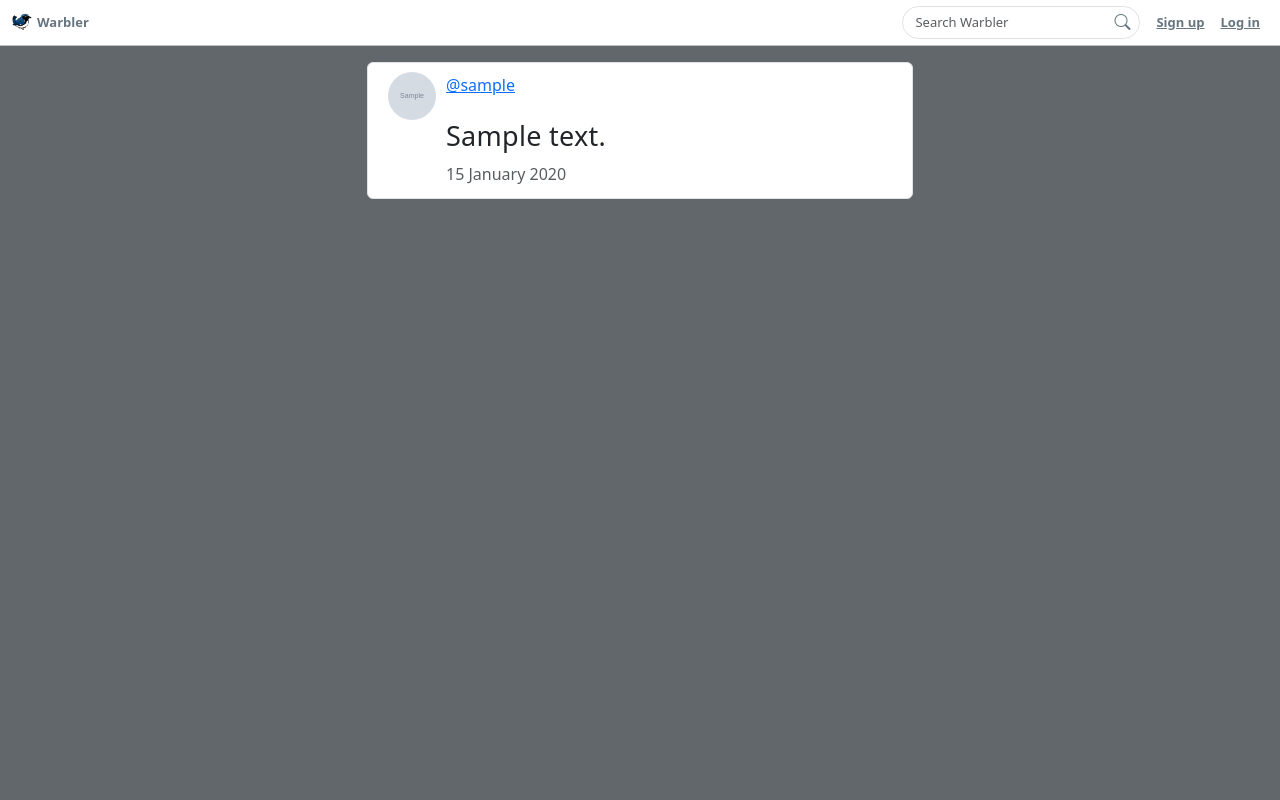
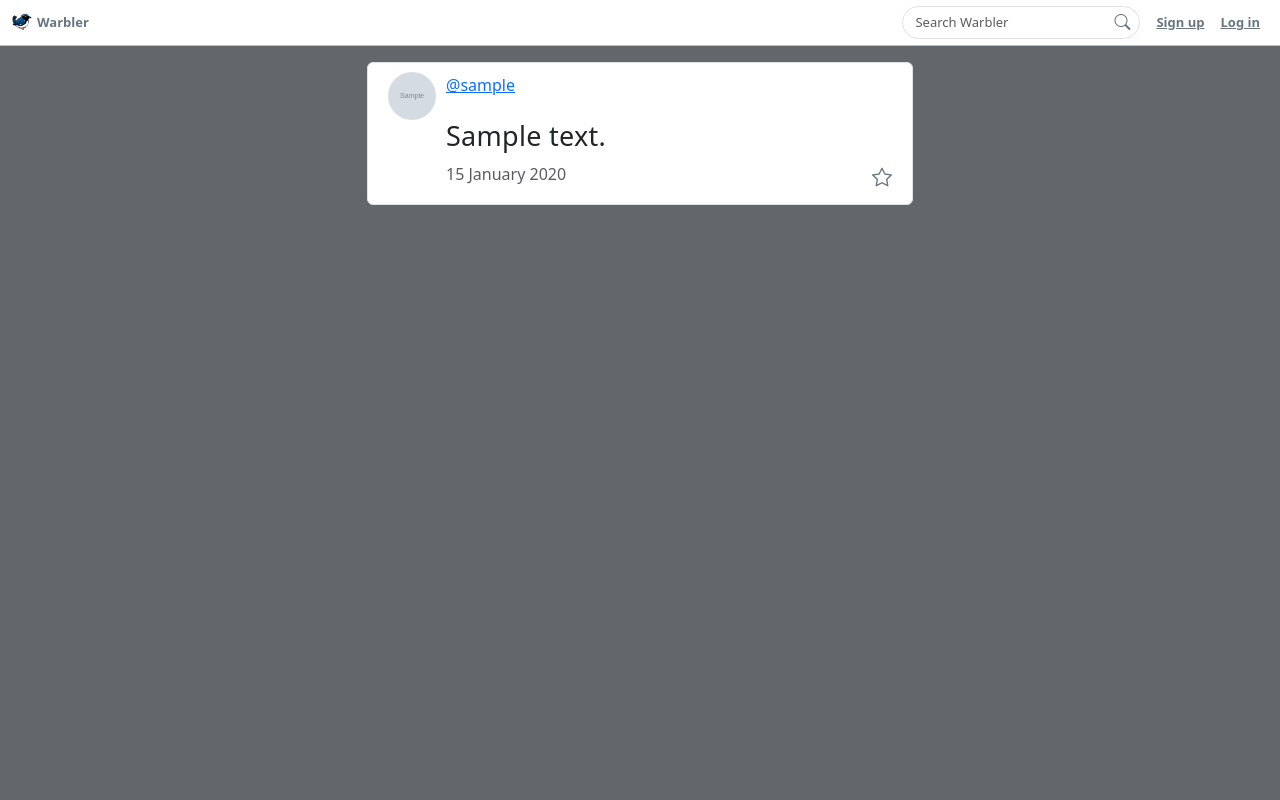
Before and after one commit to julianecassidy/flitter, a Flask app: template templates/messages/show.html in a window 1280 px wide. Run offline with Flask 2, Linux system fonts and the light colour scheme; the template is opened without the code that fills it: values that come from a table or form of the project are taken from there, others are empty; tables that the repository leaves empty hold one stand-in row (values such as "Sample post"); grey boxes marked "Sample" are stand-in pictures.

Commit message:
updated templates with like buttons

```diff
--- a/templates/messages/show.html
+++ b/templates/messages/show.html
@@ -9,9 +9,7 @@
       <li class="list-group-item">
 
         <a href="{{ url_for('show_user', user_id=message.user.id) }}">
-          <img src="{{ message.user.image_url }}"
-               alt=""
-               class="timeline-image">
+          <img src="{{ message.user.image_url }}" alt="" class="timeline-image">
         </a>
 
         <div class="message-area">
@@ -22,18 +20,15 @@
 
             {% if g.user %}
             {% if g.user.id == message.user.id %}
-            <form method="POST"
-                  action="/messages/{{ message.id }}/delete">
+            <form method="POST" action="/messages/{{ message.id }}/delete">
               <button class="btn btn-outline-danger">Delete</button>
             </form>
             {% elif g.user.is_following(message.user) %}
-            <form method="POST"
-                  action="/users/stop-following/{{ message.user.id }}">
+            <form method="POST" action="/users/stop-following/{{ message.user.id }}">
               <button class="btn btn-primary">Unfollow</button>
             </form>
             {% else %}
-            <form method="POST"
-                  action="/users/follow/{{ message.user.id }}">
+            <form method="POST" action="/users/follow/{{ message.user.id }}">
               <button class="btn btn-outline-primary btn-sm">
                 Follow
               </button>
@@ -42,9 +37,15 @@
             {% endif %}
           </div>
           <p class="single-message">{{ message.text }}</p>
+          <div class="like-container">
           <span class="text-muted">
-              {{ message.timestamp.strftime('%d %B %Y') }}
-            </span>
+            {{ message.timestamp.strftime('%d %B %Y') }}
+          </span>
+          <form action="/messages/{{ message.id }}/like" method="POST">
+            {{ g.csrf_form.hidden_tag() }}
+            <button class="button-link"><i class="bi bi-star"></i></button>
+          </form>
+          </div>
         </div>
       </li>
     </ul>
```
Also changed, not shown: templates/home.html (+8 -4 lines).
